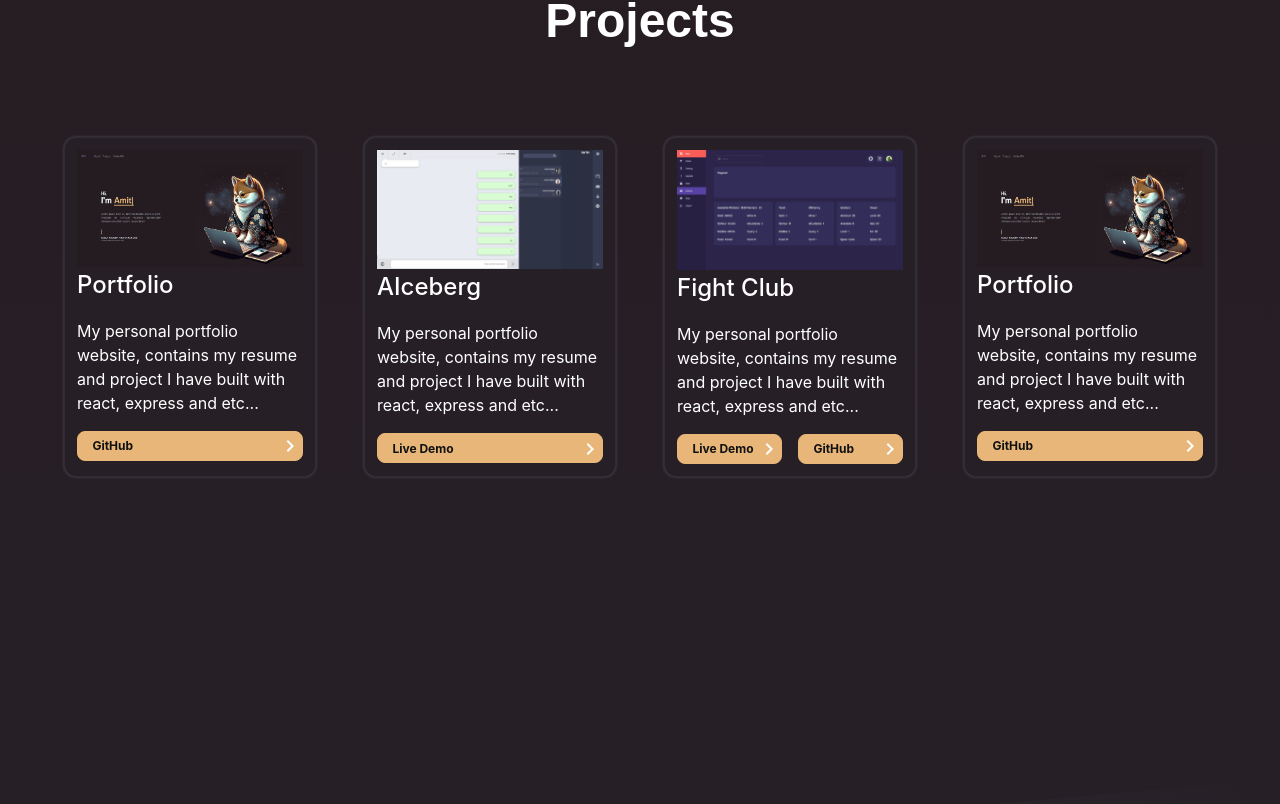
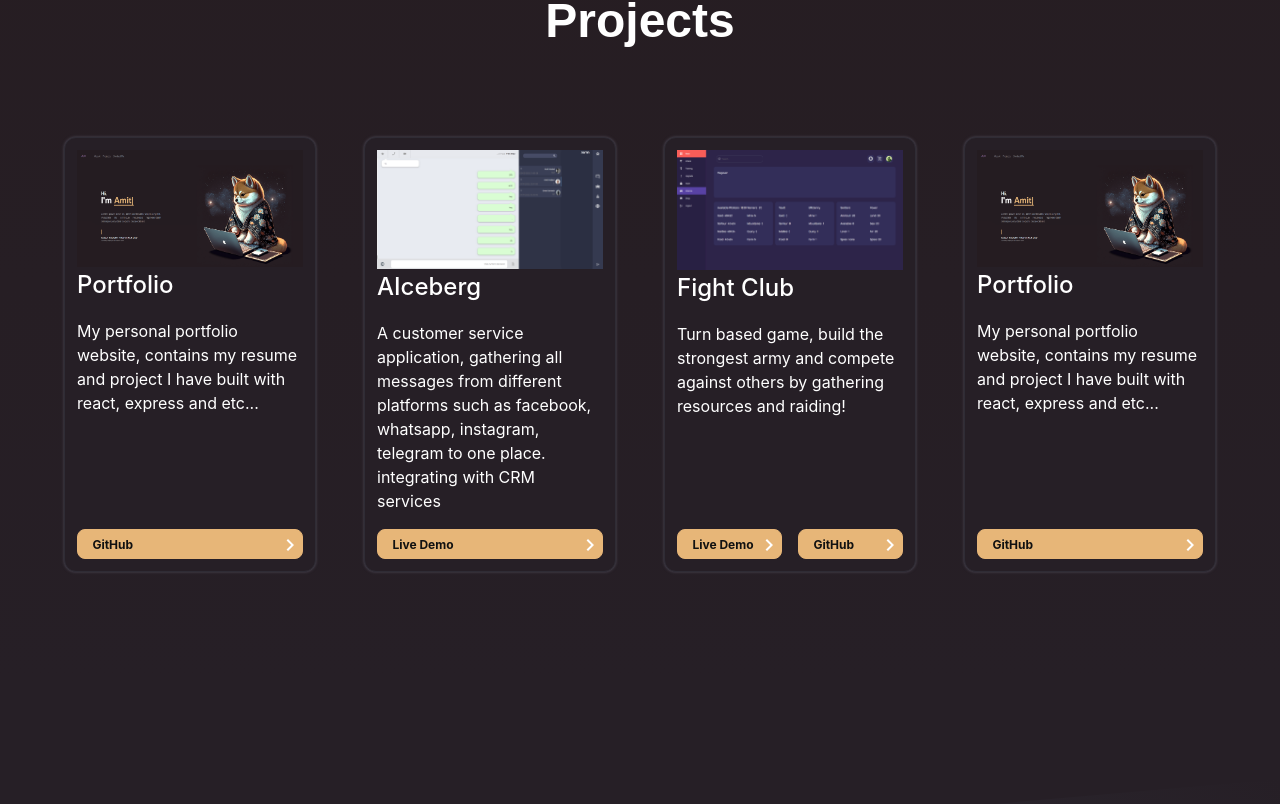
Before and after one commit to Hagevers/portfolio_page, a React (Vite) app: page / in a window 1280 px wide. Shown: the part 916-1720 px from the top of the page. Built offline with nearby package versions, Linux system fonts and the light colour scheme.

Commit message:
Added tailwind logo, added paragraph content for projects and fixed flex and space between components

```diff
--- a/src/Pages/Projects.jsx
+++ b/src/Pages/Projects.jsx
@@ -10,8 +10,8 @@ function Projects() {
 
   const projects = [
     {title: 'Portfolio', desc: 'My personal portfolio website, contains my resume and project I have built with react, express and etc...', img: portfolio_img, tags: [{text: 'GitHub', link: 'https://github.com/Hagevers/portfolio_page'}]},
-    {title: 'AIceberg', desc: 'My personal portfolio website, contains my resume and project I have built with react, express and etc...', img: aiceberg_img, tags: [{text: 'Live Demo', link: 'https://aiceberg-app.netlify.app'}]},
-    {title: 'Fight Club', desc: 'My personal portfolio website, contains my resume and project I have built with react, express and etc...', img: fightclub_img, tags: [{text: 'Live Demo', link: 'https://fight-clubs.netlify.app/'}, {text: 'GitHub', link: 'https://github.com/stars/Hagevers/lists/fightclub'}]},
+    {title: 'AIceberg', desc: 'A customer service application, gathering all messages from different platforms such as facebook, whatsapp, instagram, telegram to one place. integrating with CRM services', img: aiceberg_img, tags: [{text: 'Live Demo', link: 'https://aiceberg-app.netlify.app'}]},
+    {title: 'Fight Club', desc: 'Turn based game, build the strongest army and compete against others by gathering resources and raiding!', img: fightclub_img, tags: [{text: 'Live Demo', link: 'https://fight-clubs.netlify.app/'}, {text: 'GitHub', link: 'https://github.com/stars/Hagevers/lists/fightclub'}]},
     {title: 'Portfolio', desc: 'My personal portfolio website, contains my resume and project I have built with react, express and etc...', img: portfolio_img, tags: [{text: 'GitHub', link: 'https://github.com/Hagevers/portfolio_page'}], finished: false}
   ]
 
--- a/src/Pages/Skills.jsx
+++ b/src/Pages/Skills.jsx
@@ -14,6 +14,7 @@ import websocket_logo from '../assets/Back-End/websocket_logo.png'
 import Typescript_logo from '../assets/Front-End/Typescript_logo.png'
 import mongodb_logo from '../assets/Back-End/mongodb_logo.png'
 import tRPC_logo from '../assets/Back-End/tRPC_logo.svg'
+import tailwind_logo from '../assets/Front-End/tailwind_logo.svg'
 import useElementOnScreen from '../Hooks/useElementOnScreen'
 
 
@@ -37,6 +38,7 @@ function Skills() {
                     <div className="tech"><img src={Typescript_logo} alt="react"/><span className='tooltip'>Typescript</span></div>
                     <div className="tech"><img src={html_logo} alt="react"/><span className='tooltip'>HTML</span></div>
                     <div className="tech"><img src={css_logo} alt="react"/><span className='tooltip'>CSS</span></div>
+                    <div className="tech"><img src={tailwind_logo} alt="react"/><span className='tooltip'>Tailwind</span></div>
                 </div>
             </div>
             <div className={`skills-wrapper ${projectsVisible ? 'show' : null}`}>
--- a/src/Pages/Styling/Projects.css
+++ b/src/Pages/Styling/Projects.css
@@ -69,6 +69,7 @@
     background: #261f26;
     padding: .75rem;
     min-height: 150px;
+    justify-content: space-between;
     flex: 1;
     border: 1.5px solid #2f2c35 ;
     box-shadow: 0px 0px 3px 0px #514d5a;
@@ -87,6 +88,11 @@
 .box-header img{
     height: 100%;
     width: 100%;
+    cursor: pointer;
+}
+
+.box-content{
+    flex: 1;
 }
 
 .box-content span{
```
Also changed, not shown: src/assets/Front-End/tailwind_logo.svg (added).
